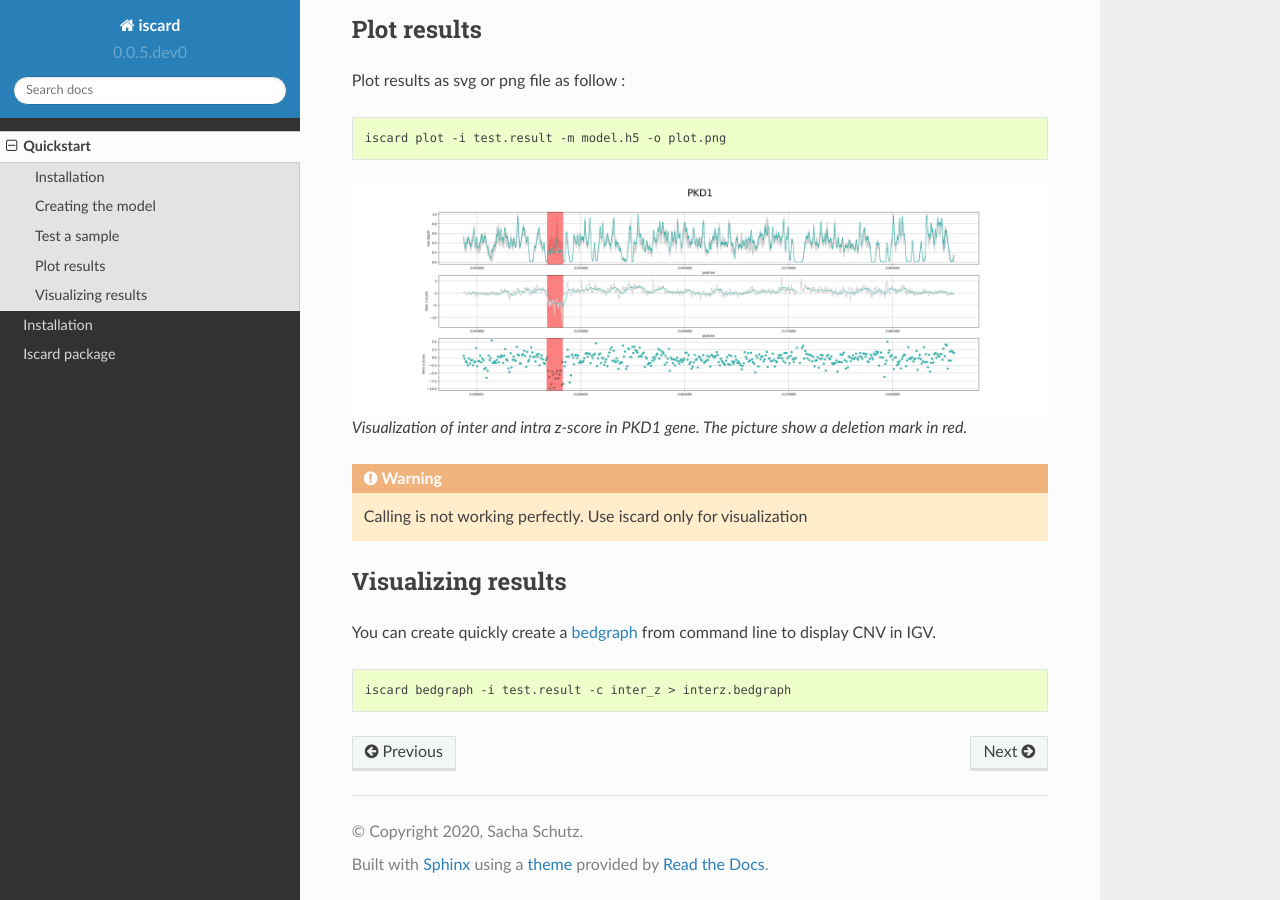
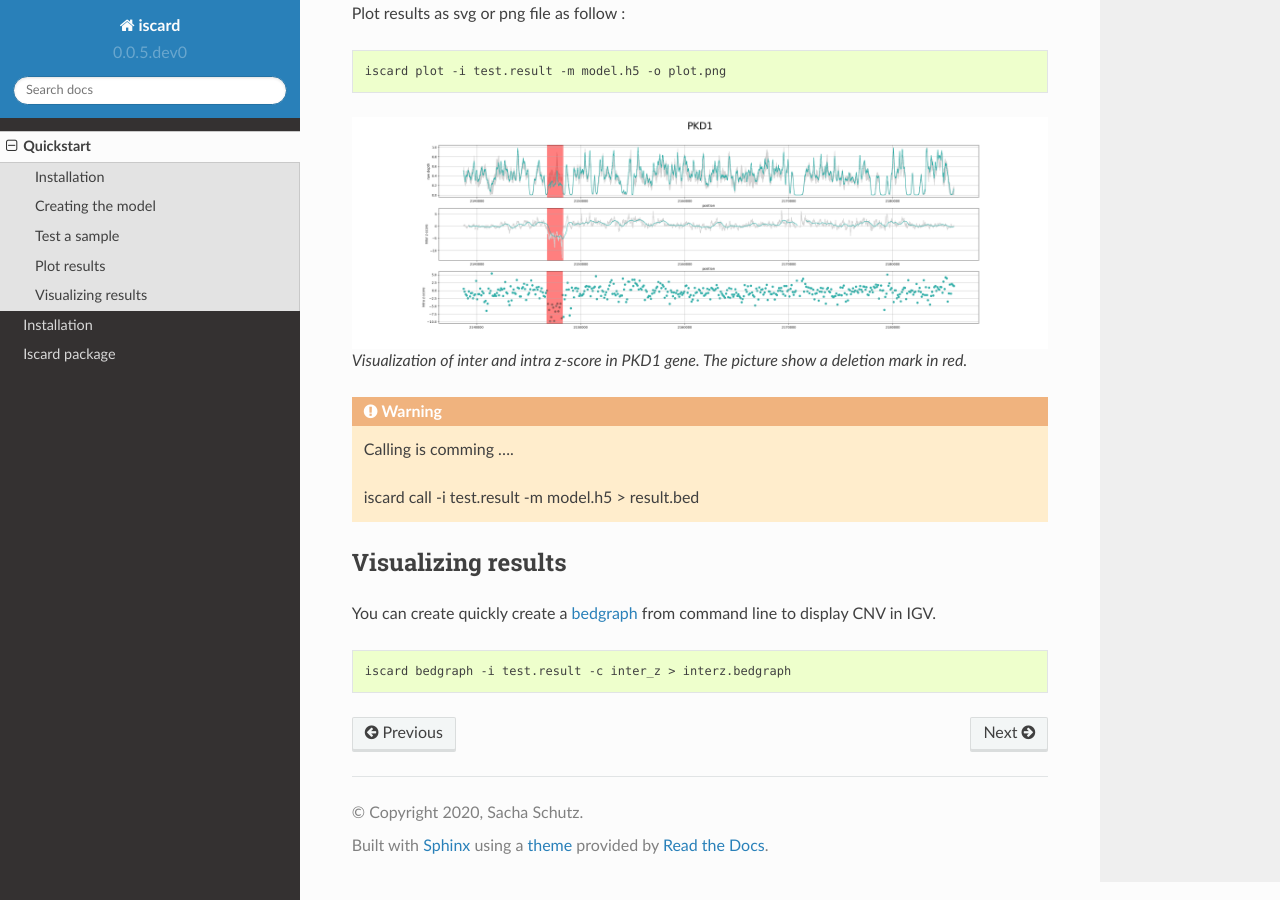
Before and after one commit to dridk/iscard, a Sphinx documentation site: the page built from docs/source/quickstart.rst, in a window 1280 px wide and 900 px high, scrolled down 1530 px. Built offline with Sphinx 7.4.7 and the Read the Docs theme 2.0.0, drawn with Linux system fonts in a browser that asks for light colours; pages that are not in the unit, such as notebooks, are missing from menus.

Commit message:
update doc with comming feature "calling"

```diff
--- a/docs/source/quickstart.rst
+++ b/docs/source/quickstart.rst
@@ -26,12 +26,6 @@ To create the model, type the following command
 .. code-block:: language
 
     iscard learn -i normal/*.bam -r region.bed -o model.h5
-
-
-.. code-block:: language
-
-	chr pos
-
 
 
 All model data are stored into a hdf5 file. You can check information about your model by
@@ -90,7 +84,10 @@ Plot results as svg or png file as follow :
    Visualization of inter and intra z-score in PKD1 gene. The picture show a deletion mark in red.
 
 
-.. warning:: Calling is not working perfectly. Use iscard only for visualization
+.. warning:: Calling is comming ....
+
+	iscard call -i test.result -m model.h5 > result.bed
+
 
 
 
```
